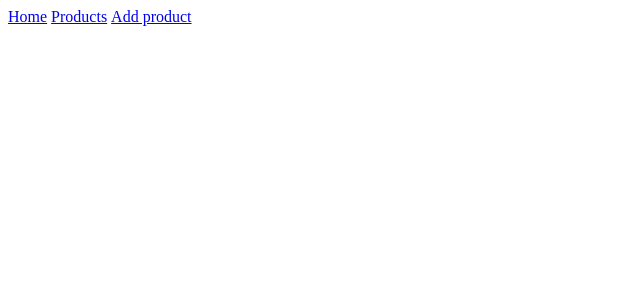
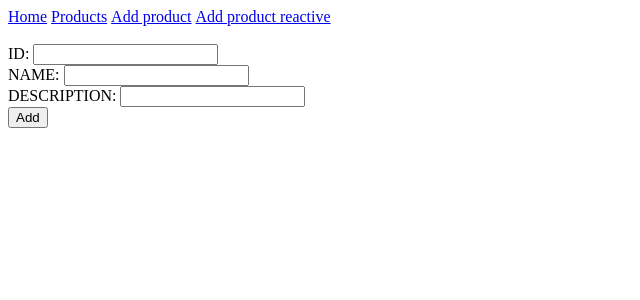
Before and after one commit to fmezini/portfolio, an Angular app in the folder angular-test/: page /add-product-reactive in a window 1280 px wide. Before the commit this address led to /. Shown: the top 300 px of the page, without its empty margins (0-640 px from the left). Built offline with nearby package versions, Linux system fonts and the light colour scheme.

Commit message:
Adding reactive forms - validation is not working yet and no changes in the tests

```diff
--- a/angular-test/src/app/app-routing.module.ts
+++ b/angular-test/src/app/app-routing.module.ts
@@ -3,11 +3,13 @@ import { RouterModule, Routes } from '@angular/router';
 import { HomeComponent } from './components/home/home.component';
 import { ProductsComponent } from './components/products/products.component';
 import { AddProductComponent } from './components/add-product/add-product.component';
+import { AddProductReactiveComponent } from './components/add-product-reactive/add-product-reactive.component';
 
 const routes: Routes = [
   { path: '', component: HomeComponent },
   { path: 'products', component: ProductsComponent },
-  { path: 'add-product', component: AddProductComponent}
+  { path: 'add-product', component: AddProductComponent},
+  { path: 'add-product-reactive', component: AddProductReactiveComponent }
 ];
 
 @NgModule({
--- a/angular-test/src/app/components/add-product-reactive/add-product-reactive.component.html
+++ b/angular-test/src/app/components/add-product-reactive/add-product-reactive.component.html
@@ -1 +1,11 @@
-<p>add-product-reactive works!</p>
+<br/><br/>
+<form [formGroup]="controls" #f="ngForm" (ngSubmit)="addProduct()">
+    ID: <input type="text" name="productId2" formControlName="id" required/>
+    <br/>
+    NAME: <input type="text" name="productName2" formControlName="name"/>
+
+    <br/>
+    DESCRIPTION: <input type="text" name="productDescription2" formControlName="description"/>
+    <br/>
+    <button type="submit">Add</button>
+</form>
--- a/angular-test/src/app/components/add-product-reactive/add-product-reactive.component.ts
+++ b/angular-test/src/app/components/add-product-reactive/add-product-reactive.component.ts
@@ -1,11 +1,24 @@
 import { Component } from '@angular/core';
+import { FormControl, FormGroup, ReactiveFormsModule, Validators } from '@angular/forms';
 
 @Component({
   selector: 'app-add-product-reactive',
-  imports: [],
+  imports: [ReactiveFormsModule],
   templateUrl: './add-product-reactive.component.html',
   styleUrl: './add-product-reactive.component.css'
 })
 export class AddProductReactiveComponent {
 
+  // using form group and form controls
+  controls = new FormGroup({
+    id: new FormControl('', [Validators.required]),
+    name: new FormControl('', [Validators.required, Validators.minLength(3)]),
+    description: new FormControl('')
+  });
+
+  addProduct() {
+    alert(this.controls.value['id'] + ' ' + this.controls.value['name'] + ' ' + this.controls.value['description']);
+  }
+
+
 }
--- a/angular-test/src/app/components/menu/menu.component.html
+++ b/angular-test/src/app/components/menu/menu.component.html
@@ -1 +1 @@
-<a routerLink="/"><span>Home</span></a>&nbsp;<a routerLink="/products"><span>Products</span></a>&nbsp;<a routerLink="/add-product"><span>Add product</span></a>
+<a routerLink="/"><span>Home</span></a>&nbsp;<a routerLink="/products"><span>Products</span></a>&nbsp;<a routerLink="/add-product"><span>Add product</span></a>&nbsp;<a routerLink="/add-product-reactive"><span>Add product reactive</span></a>
```
